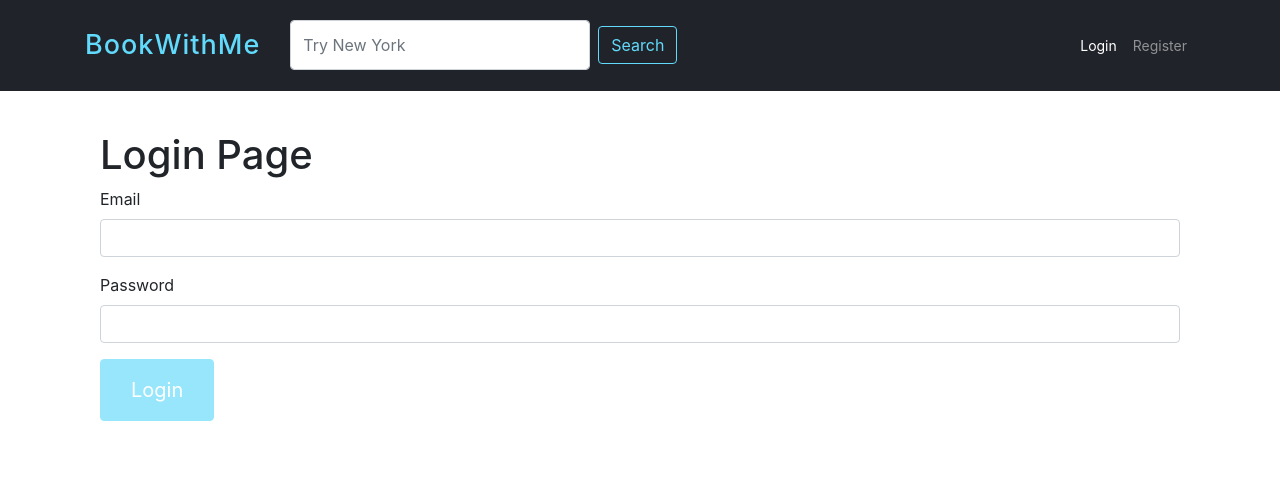
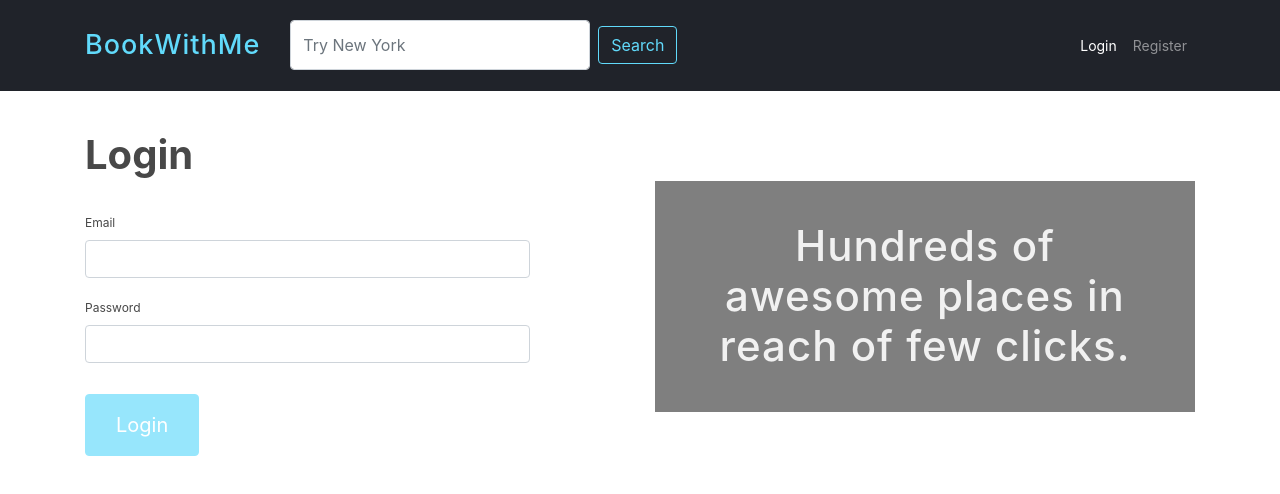
Before and after one commit to FranklinParker/ReactAirBnbUdemy, a React (Create React App) app: page /login in a window 1280 px wide. Shown: the top 494 px of the page. Built offline with nearby package versions, Linux system fonts and the light colour scheme; what react-google-maps would draw is missing.

Commit message:
clean up

```diff
--- a/src/components/login/Login.js
+++ b/src/components/login/Login.js
@@ -18,10 +18,22 @@ export class Login extends Component {
   render() {
     const {errors, redirect} = this.state;
     return (
-      <div className="container">
-        <h1>Login Page</h1>
-        <LoginForm submitCb={this.loginUser} errors={errors}/>
-      </div>
+      <section id="login">
+        <div className="bwm-form">
+          <div className="row">
+            <div className="col-md-5">
+              <h1>Login</h1>
+              <LoginForm submitCb={this.loginUser} errors={errors}/>
+            </div>
+            <div className="col-md-6 ml-auto">
+              <div className="image-container">
+                <h2 className="catchphrase">Hundreds of awesome places in reach of few clicks.</h2>
+                <img src='' alt=""/>
+              </div>
+            </div>
+          </div>
+        </div>
+      </section>
     );
 
   }
```
